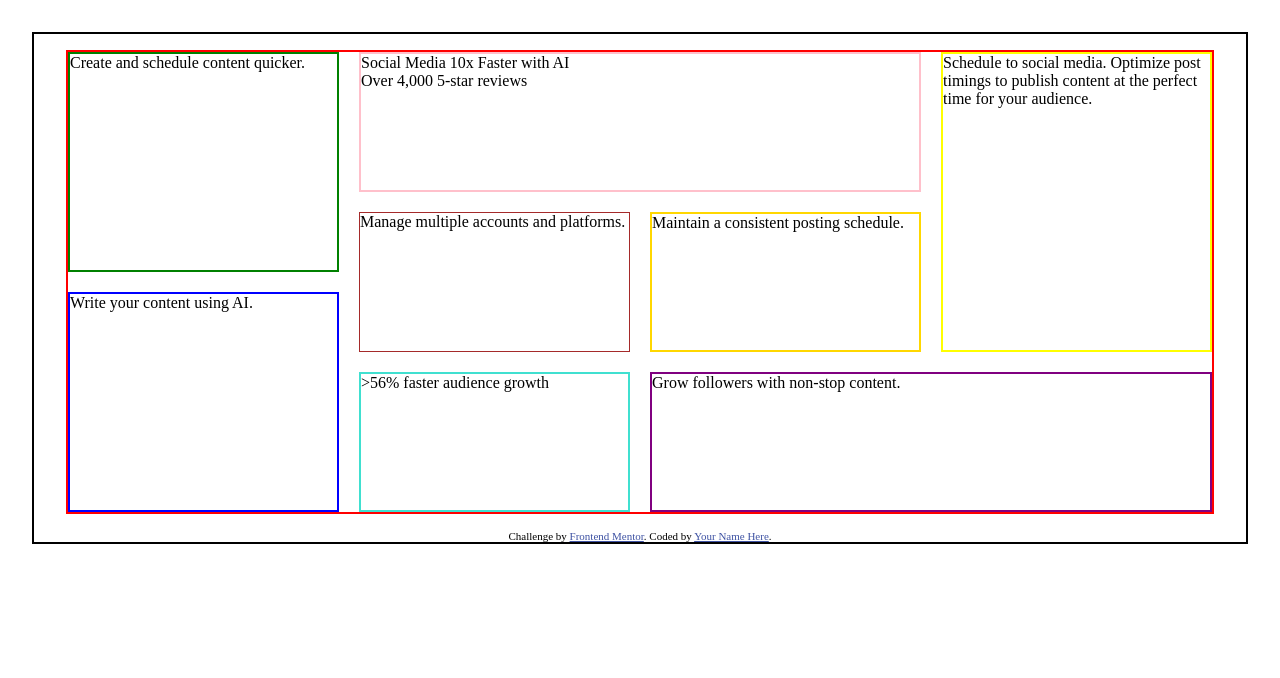
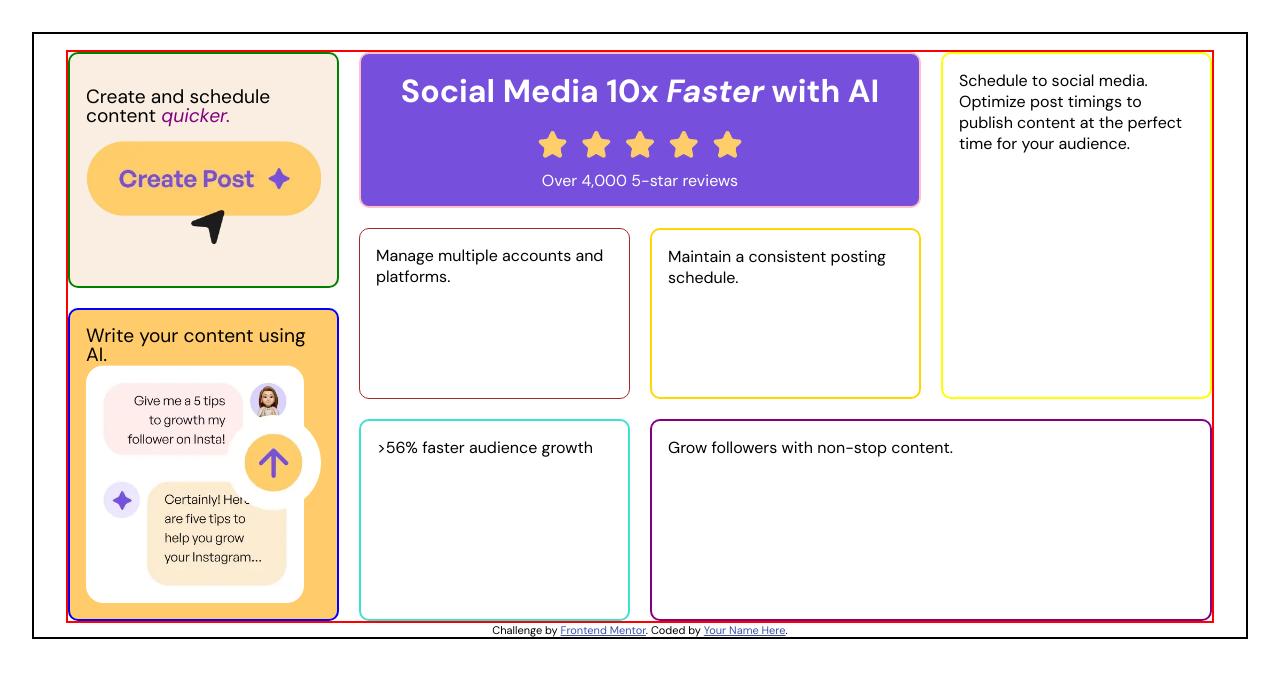
Before and after one commit to sebj11/bento-challenge, a plain HTML site: page bento-grid-main/index.html in a window 1280 px wide. Drawn offline with Linux system fonts and the light colour scheme.

Commit message:
styled three different bento elemetns - top left corner

```diff
--- a/bento-grid-main/index.html
+++ b/bento-grid-main/index.html
@@ -18,10 +18,15 @@
 <body>
   <div class="container">
 
-    <div class="create">Create and schedule content quicker.</div>
+    <div class="create">
+      <p>Create and schedule content <span class="purple-italics">quicker.</span></p>
+      <img src="assets/images/illustration-create-post.webp" alt="create post button">
+    </div>
 
-    <div class="social">Social Media 10x Faster with AI
-    <p>Over 4,000 5-star reviews</p>
+    <div class="social">
+      <h1>Social Media 10x <span class="italics">Faster</span> with AI</h1>
+      <img src="./assets/images/illustration-five-stars.webp" alt="five stars">
+      <p>Over 4,000 5-star reviews</p>
     </div>
 
     <div class="manage">Manage multiple accounts and platforms.</div>
@@ -35,7 +40,10 @@
 
     <div class="faster">>56% faster audience growth</div>
 
-    <div class="write">Write your content using AI.</div>
+    <div class="write">
+      <p>Write your content using AI.</p>
+      <img src="./assets/images/illustration-ai-content.webp" alt="five tips button">
+    </div>
   </div>
   <div class="attribution">
     Challenge by <a href="https://www.frontendmentor.io?ref=challenge">Frontend Mentor</a>.
--- a/bento-grid-main/style.css
+++ b/bento-grid-main/style.css
@@ -1,3 +1,5 @@
+@import url('https://fonts.googleapis.com/css2?family=DM+Sans:ital,opsz,wght@0,9..40,100..1000;1,9..40,100..1000&family=Karla:ital,wght@0,200..800;1,200..800&family=League+Spartan:wght@100..900&display=swap');
+
 * {
     padding: 0;
     margin: 0;
@@ -7,27 +9,81 @@
 body {
     border: 2px solid black;
     margin: 2rem;
+    font-family: "DM Sans", sans-serif;;
 }
 
 .container {
-    margin: 1rem 2rem;
+    /* margin: 1rem 2rem; */
+    margin: 1rem 2rem auto;
     border: 2px solid red;
     display: grid;
     grid-template-columns: repeat(4, minmax(100px, 1fr));
-    grid-template-rows: repeat(6, minmax(60px, 1fr));
+    grid-template-rows: repeat(6, minmax(60px, auto));
     gap: 20px;
+}
+
+.container > div {
+    padding: 1rem;
+    border-radius: 10px;
+}
+
+.container > div > img {
+    width: 100%;
+}
+
+.container > div > p {
+    line-height: 1.2rem;
 }
 
 .create {
     border: 2px solid green;
+    display: flex;
+    flex-direction: column;
+    font-size: 1.2rem;
     grid-column: 1 / 2;
     grid-row: 1 / 4;
+    background-color: hsl(31, 66%, 93%);
+    justify-content: center;
+    align-items: center;
+}
+
+.create p {
+    padding-bottom: 1rem;
+}
+
+.purple-italics {
+    font-style: italic;
+    color: purple;
 }
 
 .social {
     border: 2px solid pink;
     grid-column: 2 / 4;
-    grid-row: 1 / 3
+    grid-row: 1 / 3;
+    display: flex;
+    flex-direction: column;
+    color: white;
+    background-color: hsl(256, 67%, 59%);
+    justify-content: center;
+    align-items: center;
+    }
+
+.social h1 {
+    text-align: center;
+    padding-bottom: 1rem;
+}
+
+.social img {
+    object-fit: contain;
+    max-width: 40%;
+    height: auto;
+    display: block;
+    margin: auto;
+    padding-bottom: 0.5rem;
+}
+
+.italics {
+    font-style: italic;
 }
 
 .schedule {
@@ -38,8 +94,13 @@ body {
 
 .write {
     border: 2px solid blue;
+    display: flex;
+    flex-direction: column;
     grid-column: 1 / 2;
     grid-row: 4 / -1;
+    font-size: 1.2rem;
+    justify-content: space-between;
+    background-color: hsl(39, 100%, 71%);
 }
 
 .grow {
```
